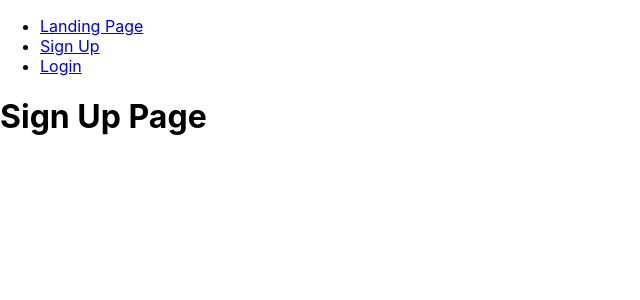
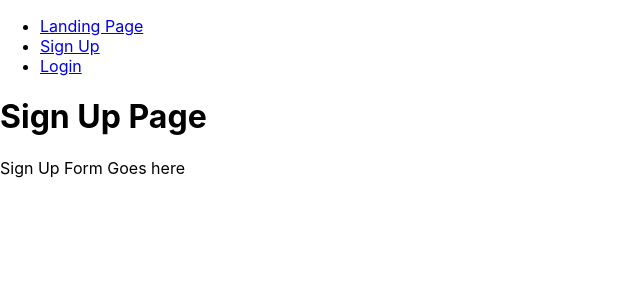
Before and after one commit to olliecroysdill/tempest_client, a React (Create React App) app: page /sign-up in a window 1280 px wide. Shown: the top 300 px of the page, without its empty margins (0-640 px from the left). Built offline with nearby package versions, Linux system fonts and the light colour scheme.

Commit message:
TMP-15-initial-commit

```diff
--- a/src/pages/SignUpPage.js
+++ b/src/pages/SignUpPage.js
@@ -4,6 +4,7 @@ function SignUpPage() {
     return (
         <div>
             <h1>Sign Up Page</h1>
+            <form>Sign Up Form Goes here</form>
         </div>
     );
 }
```
